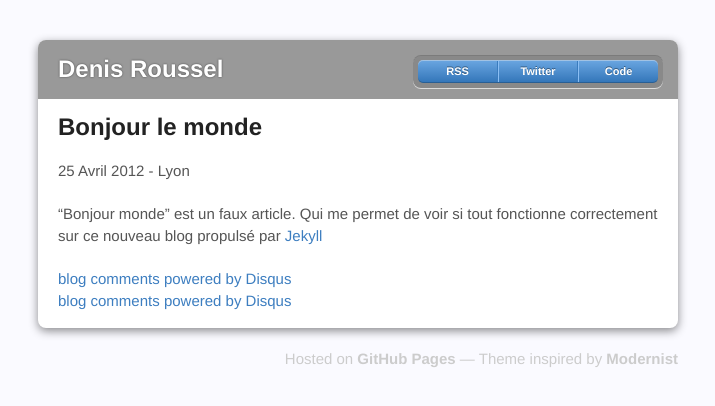
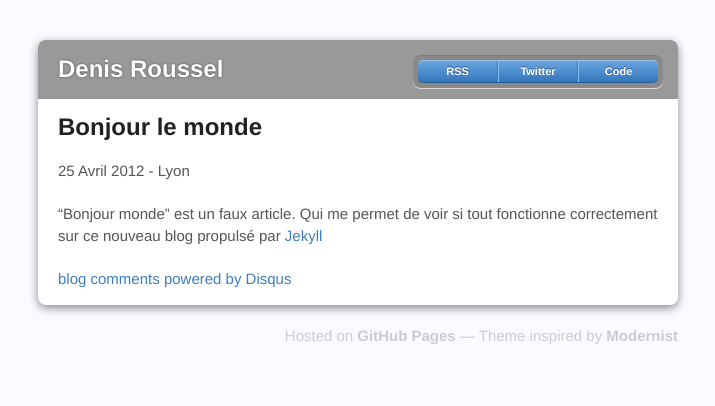
Before and after one commit to KuiKui/kuikui.github.com, a Jekyll site: the page built from _posts/2012-04-25-bonjour_monde.md, in a window 1280 px wide. Shown: the top 406 px of the page, without its empty margins (282-997 px from the left). Built offline with Jekyll 4.4.1, drawn with Linux system fonts in a browser that asks for light colours; Markdown is read by kramdown in place of the engine named in the settings; comment, search, counter and statistics services are not loaded.

Commit message:
suppression de l'ancien compte disqus

```diff
--- a/_layouts/post.html
+++ b/_layouts/post.html
@@ -2,7 +2,6 @@
 layout: default
 ---
 {{ content }}
-<div id="disqus_thread"></div><script type="text/javascript" src="http://disqus.com/forums/jasonmeridth/embed.js"></script><noscript><a href="http://jasonmeridth.disqus.com/?url=ref">View the discussion thread.</a></noscript><a href="http://disqus.com" class="dsq-brlink">blog comments powered by <span class="logo-disqus">Disqus</span></a>
 <div id="disqus_thread"></div>
 <script type="text/javascript">
     var disqus_shortname = 'denisroussel'; // required: replace example with your forum shortname
```
